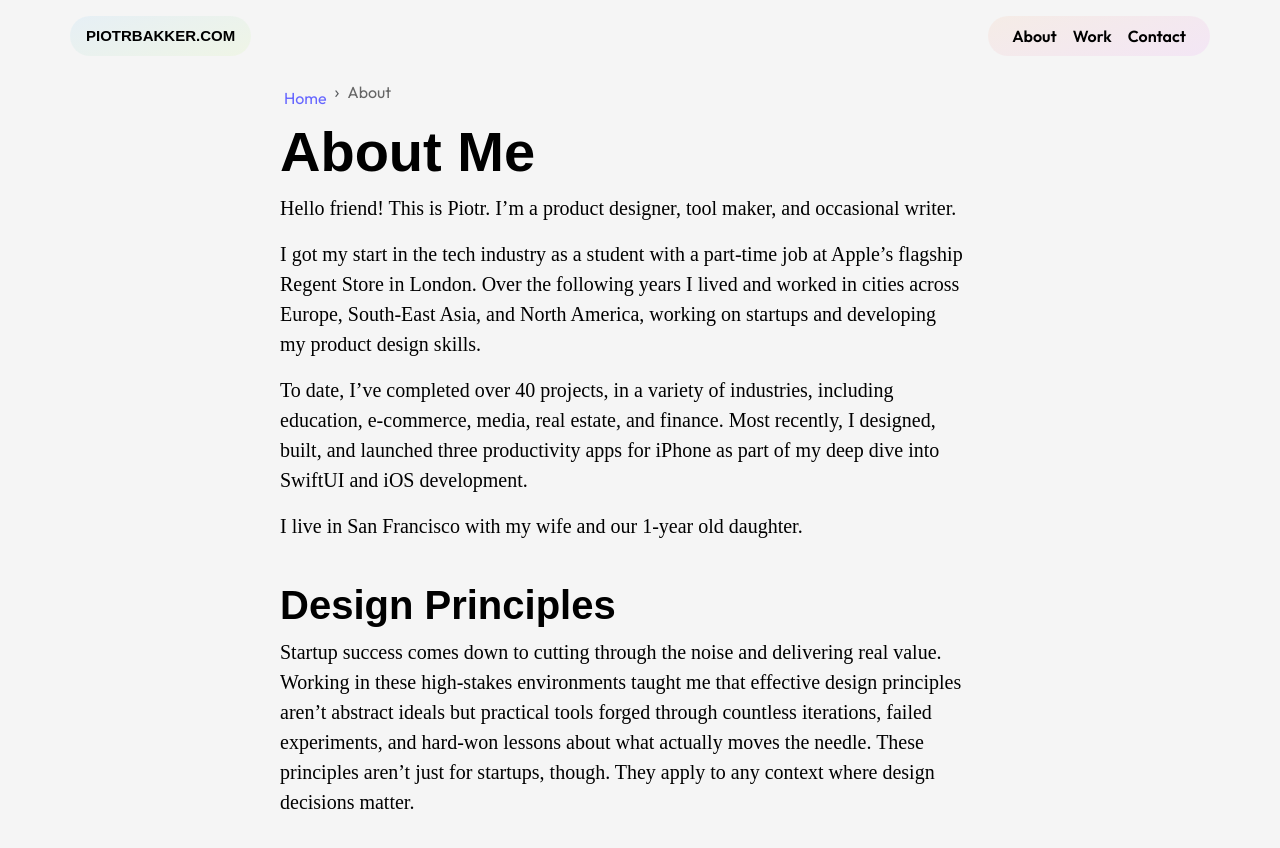
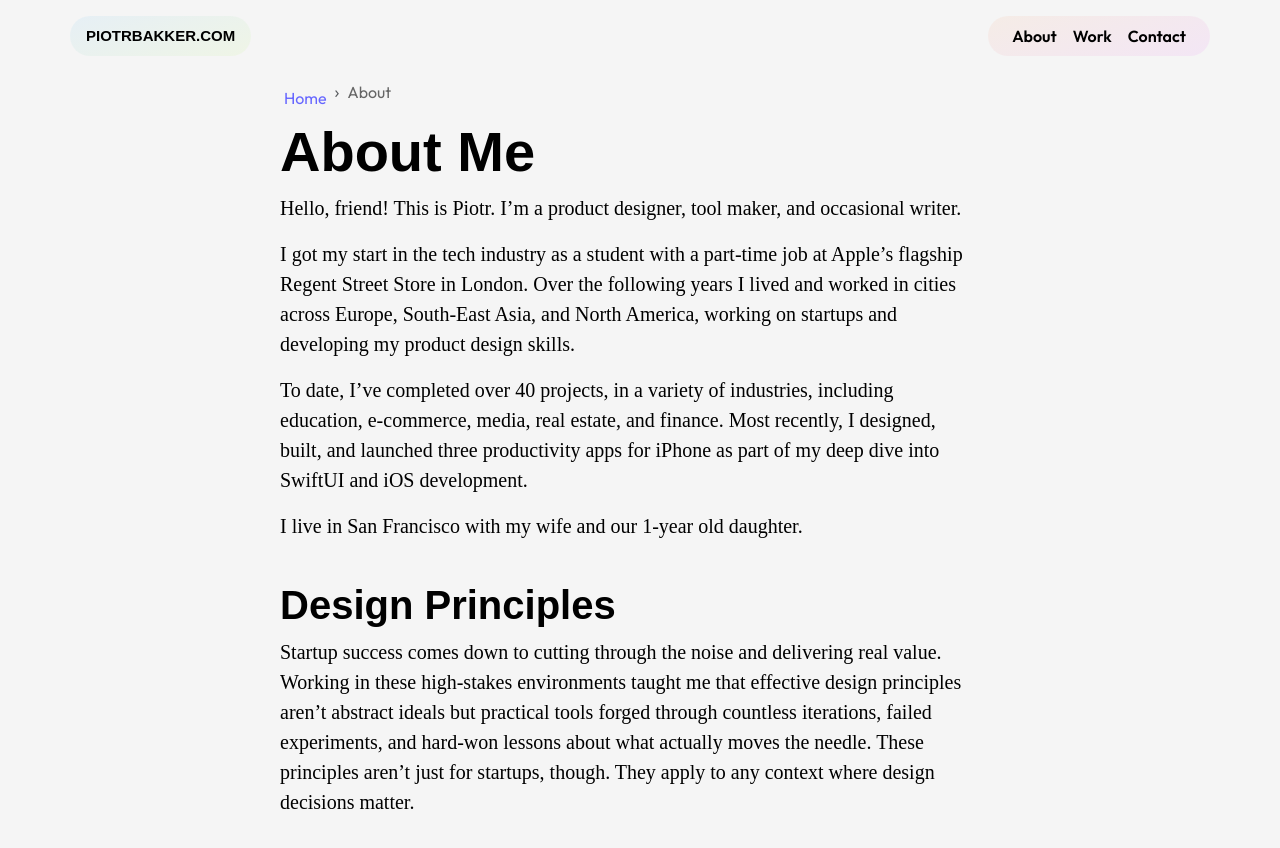
Before and after one commit to piotrbakker/piotrbakker.com, a Jekyll site: the page built from about.html, in a window 1280 px wide and 900 px high. Shown: the top 848 px of the window. Built offline with Jekyll 4.4.1, drawn with Linux system fonts in a browser that asks for light colours; some web fonts are replaced.

Commit message:
Fix wording and punctuation.

```diff
--- a/about.html
+++ b/about.html
@@ -7,8 +7,8 @@ layout: default
       <div class="col-md-10 col-xl-8 pe-lg-5">
         {% include breadcrumbs.html %}
         <h1 class="display-4 fw-bold text-style-primary text-sans-serif">About Me</h1>
-        <p class="fs-5 text-style-primary text-serif">Hello friend! This is Piotr. I’m a product designer, tool maker, and occasional writer.</p>
-        <p class="fs-5 text-style-primary text-serif">I got my start in the tech industry as a student with a part&#8209;time job at Apple’s flagship Regent Store in London. Over the following years I lived and worked in cities across Europe, South&#8209;East Asia, and North America, working on startups and developing my product design skills.</p>
+        <p class="fs-5 text-style-primary text-serif">Hello, friend! This is Piotr. I’m a product designer, tool maker, and occasional writer.</p>
+        <p class="fs-5 text-style-primary text-serif">I got my start in the tech industry as a student with a part&#8209;time job at Apple’s flagship Regent Street Store in London. Over the following years I lived and worked in cities across Europe, South&#8209;East Asia, and North America, working on startups and developing my product design skills.</p>
         <p class="fs-5 text-style-primary text-serif">To date, I’ve completed over 40 projects, in a variety of industries, including education, e&#8209;commerce, media, real estate, and finance. Most recently, I designed, built, and launched three productivity apps for iPhone as part of my deep dive into SwiftUI and iOS development.</p>
         <p class="fs-5 text-style-primary text-serif">I live in San Francisco with my wife and our 1&#8209;year old daughter.</p>
       </div>
```
